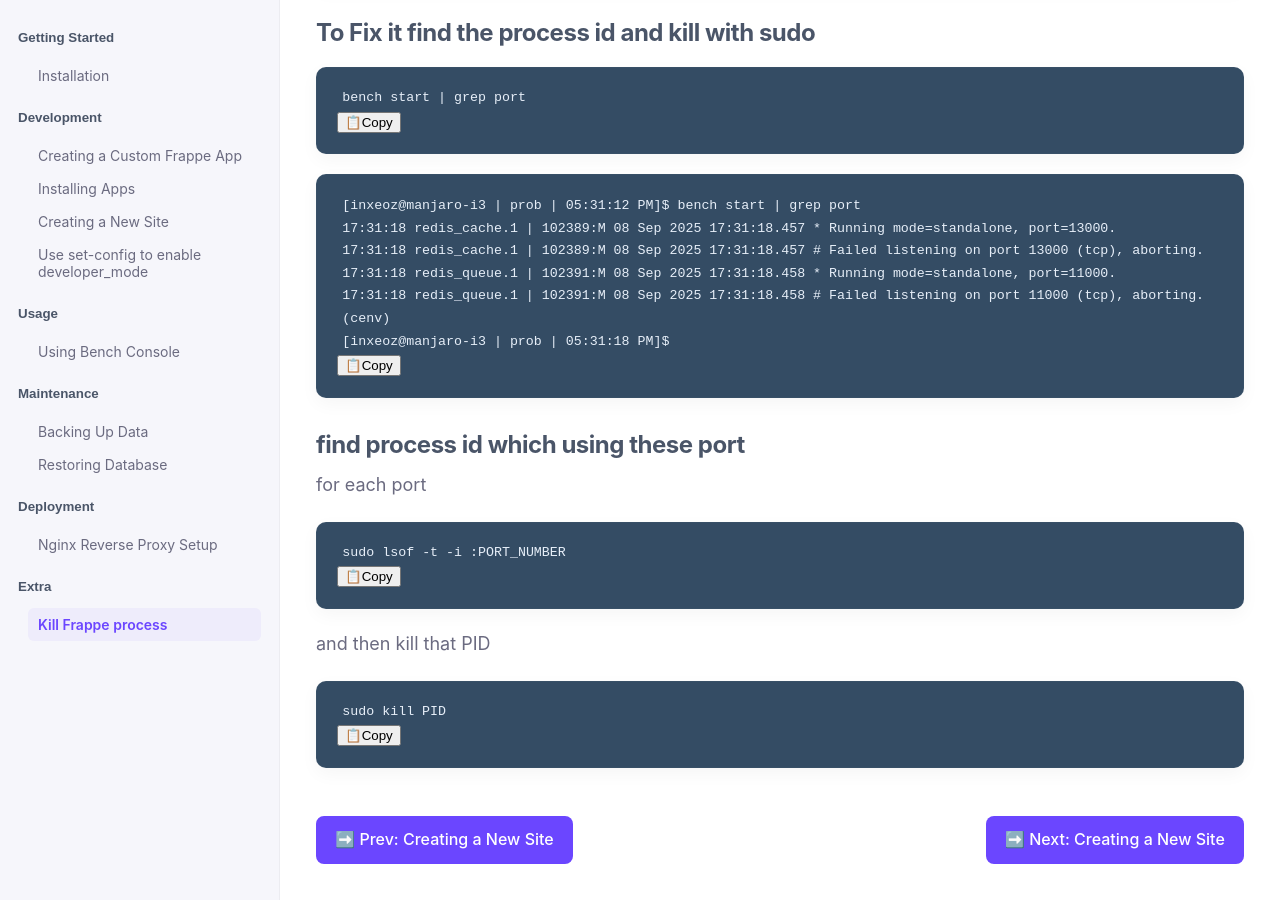
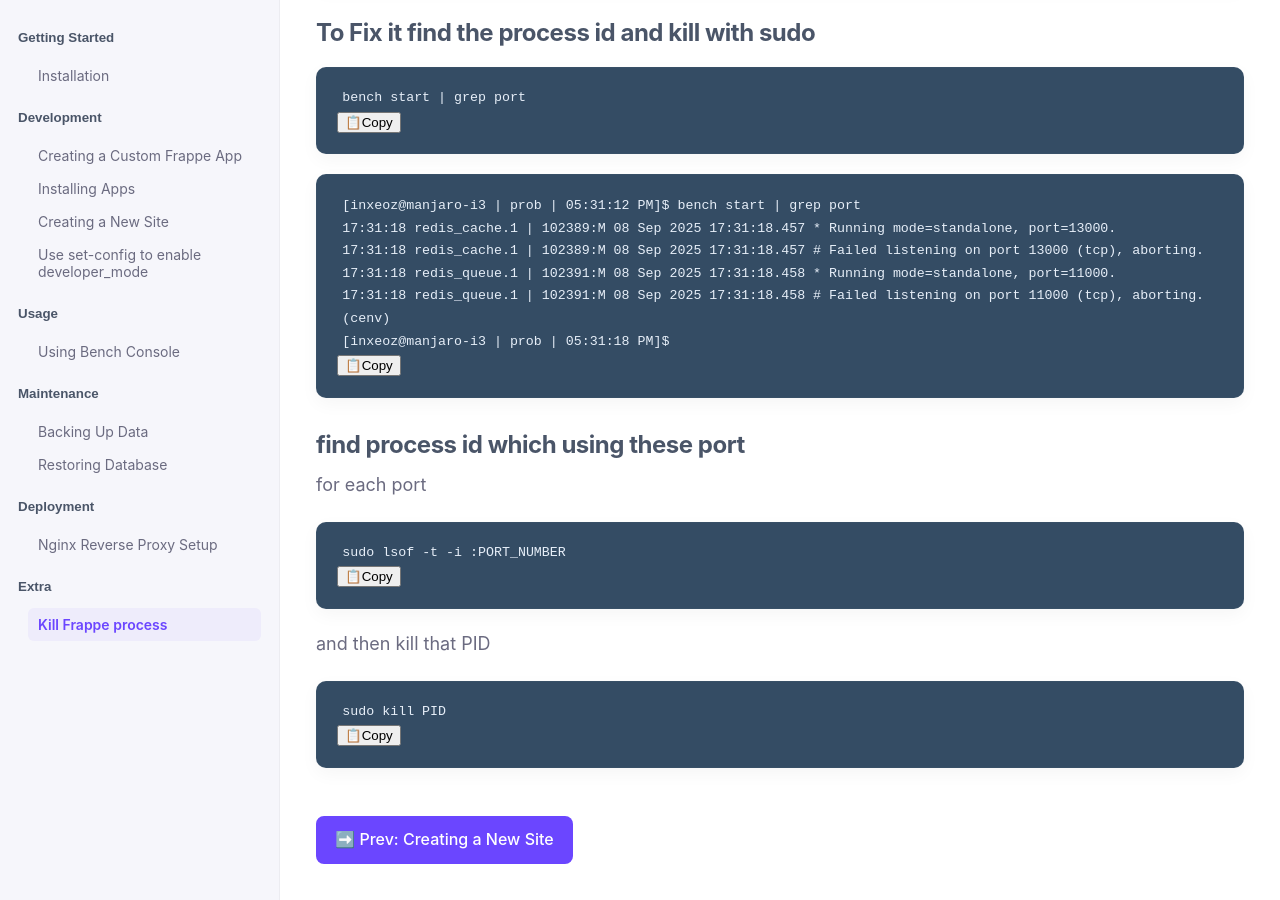
Before and after one commit to inxeoz/docs_frappe, a Jekyll site: the page built from _docs/10-kill-frappe-process.md, in a window 1280 px wide and 900 px high, scrolled down 515 px. Built offline with Jekyll 4.4.1, drawn with Linux system fonts in a browser that asks for light colours.

Commit message:
use or instead ||

```diff
--- a/_layouts/default.html
+++ b/_layouts/default.html
@@ -24,12 +24,20 @@
         {{ content }}
       </article>
 
-      {% if page.next_page %}
+      {% if page.next_page or page.prev_page %}
       <div class="docs-nav">
+
+        {% if page.prev_page %}
         <a class="btn-prev" href="{{ page.prev_page }}">➡️ Prev: {{ page.prev_title }}</a>
-         <a class="btn-next" href="{{ page.next_page }}">➡️ Next: {{ page.next_title }}</a>
+        {% endif %}
+
+        {% if page.next_page %}
+        <a class="btn-next" href="{{ page.next_page }}">➡️ Next: {{ page.next_title }}</a>
+        {% endif %}
+
       </div>
       {% endif %}
+
 
 
     </main>
```
Also changed, not shown: _docs/10-kill-frappe-process.md (+2 -2 lines).
